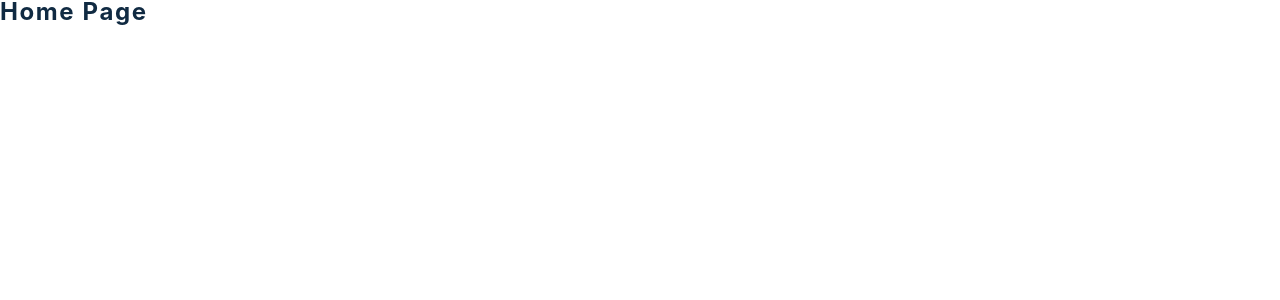
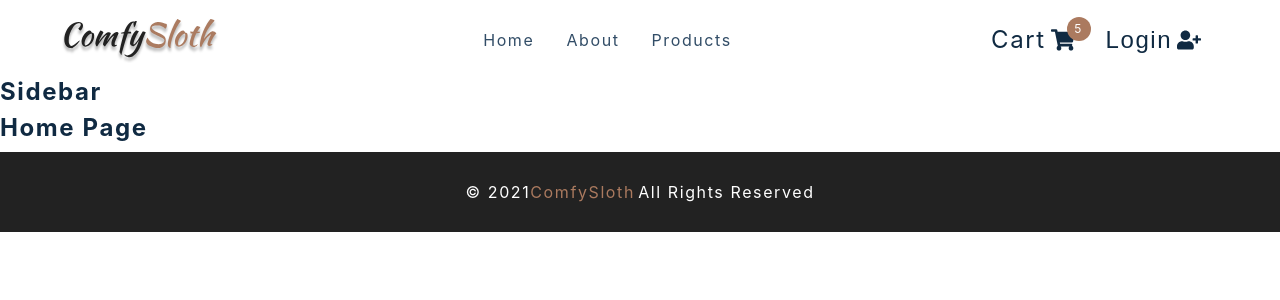
Before and after one commit to dodytrifa/ecommerce-react, a React (Create React App) app: page / in a window 1280 px wide. Shown: the top 300 px of the page. Built offline with nearby package versions, Linux system fonts and the light colour scheme.

Commit message:
add footer

```diff
--- a/src/App.js
+++ b/src/App.js
@@ -6,11 +6,30 @@ import {About, AuthWrapper, Cart, Checkout, Error, Home, PrivateRoute,Products,S
 function App() {
   return (
     <Router>
+      <Navbar />
+      <Sidebar />
       <Switch>
         <Route exact path='/'>
           <Home />
         </Route>
+        <Route exact path='/about'>
+          <About />
+        </Route>
+        <Route exact path='/cart'>
+          <Cart />
+        </Route>
+        <Route exact path='/products'>
+          <Products />
+        </Route>
+        <Route exact path='/products/:id' children={<SingleProduct />} />
+        <Route exact path='/checkout'>
+          <Checkout />
+        </Route>
+        <Route exact path='*'>
+          <Error />
+        </Route>
       </Switch>
+        <Footer />
     </Router>
   )
 }
--- a/src/components/CartButtons.js
+++ b/src/components/CartButtons.js
@@ -7,7 +7,22 @@ import { useCartContext } from '../context/cart_context'
 import { useUserContext } from '../context/user_context'
 
 const CartButtons = () => {
-  return <h4>cart buttons </h4>
+  return (
+    <Wrapper className='cart-btn-wrapper'>
+      <Link to='/cart' className='cart-btn'>
+        Cart
+        <span className='cart-container'>
+          <FaShoppingCart/>
+          <span className='cart-value'>
+            5
+          </span>
+        </span>
+      </Link>
+        <button type="button" className="auth-btn">
+          Login <FaUserPlus/>
+        </button>
+    </Wrapper>
+  )
 }
 
 const Wrapper = styled.div`
--- a/src/components/Footer.js
+++ b/src/components/Footer.js
@@ -1,7 +1,14 @@
 import React from 'react'
 import styled from 'styled-components'
 const Footer = () => {
-  return <h4>footer</h4>
+  return (
+    <Wrapper>
+      <h5>&copy; {new Date().getFullYear()}
+      <span>ComfySloth</span>
+      </h5>
+      <h5>All Rights Reserved</h5>
+    </Wrapper>
+  )
 }
 
 const Wrapper = styled.footer`
--- a/src/components/Navbar.js
+++ b/src/components/Navbar.js
@@ -9,7 +9,33 @@ import { useProductsContext } from '../context/products_context'
 import { useUserContext } from '../context/user_context'
 
 const Nav = () => {
-  return <h4>navbar</h4>
+  return (
+    <NavContainer>
+      <div className='nav-center'>
+        <div className='nav-header'>
+          <Link to ='/'>
+            <img src={logo} alt='comfy sloth' />
+          </Link>
+          <button type='button' className='nav-toggle'>
+            <FaBars />
+          </button>
+        </div>
+        <ul className='nav-links'>
+          {
+            links.map((link) => {
+              const {id, text,url} = link
+              return (
+                <li key={id}>
+                  <Link to={url}>{text}</Link>
+                </li>
+              )
+            })
+          }
+        </ul>
+        <CartButtons />
+      </div>
+    </NavContainer>
+  )
 }
 
 const NavContainer = styled.nav`
```
